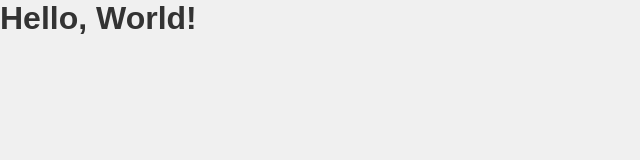
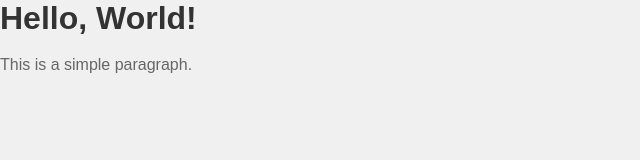
Before and after one commit to MrWir4uk/git_learn, a plain HTML site: page index.html in a window 1280 px wide. Shown: the whole page, without its empty margins (0-640 px from the left). Drawn offline with Linux system fonts and the light colour scheme.

Commit message:
new branch dev

```diff
--- a/index.html
+++ b/index.html
@@ -8,6 +8,8 @@
 </head>
 <body>
     <h1>Hello, World!</h1>
+    <p>This is a simple paragraph.</p>
+
     <script src="script.js"></script>
 </body>
 </html>
--- a/style.css
+++ b/style.css
@@ -8,3 +8,7 @@ h1, h2, h3, h4, h5, h6 {
     color: #333;
     margin: 0 0 10px 0;
 }
+p {
+    color: #666;
+    line-height: 1.5;
+}
```
